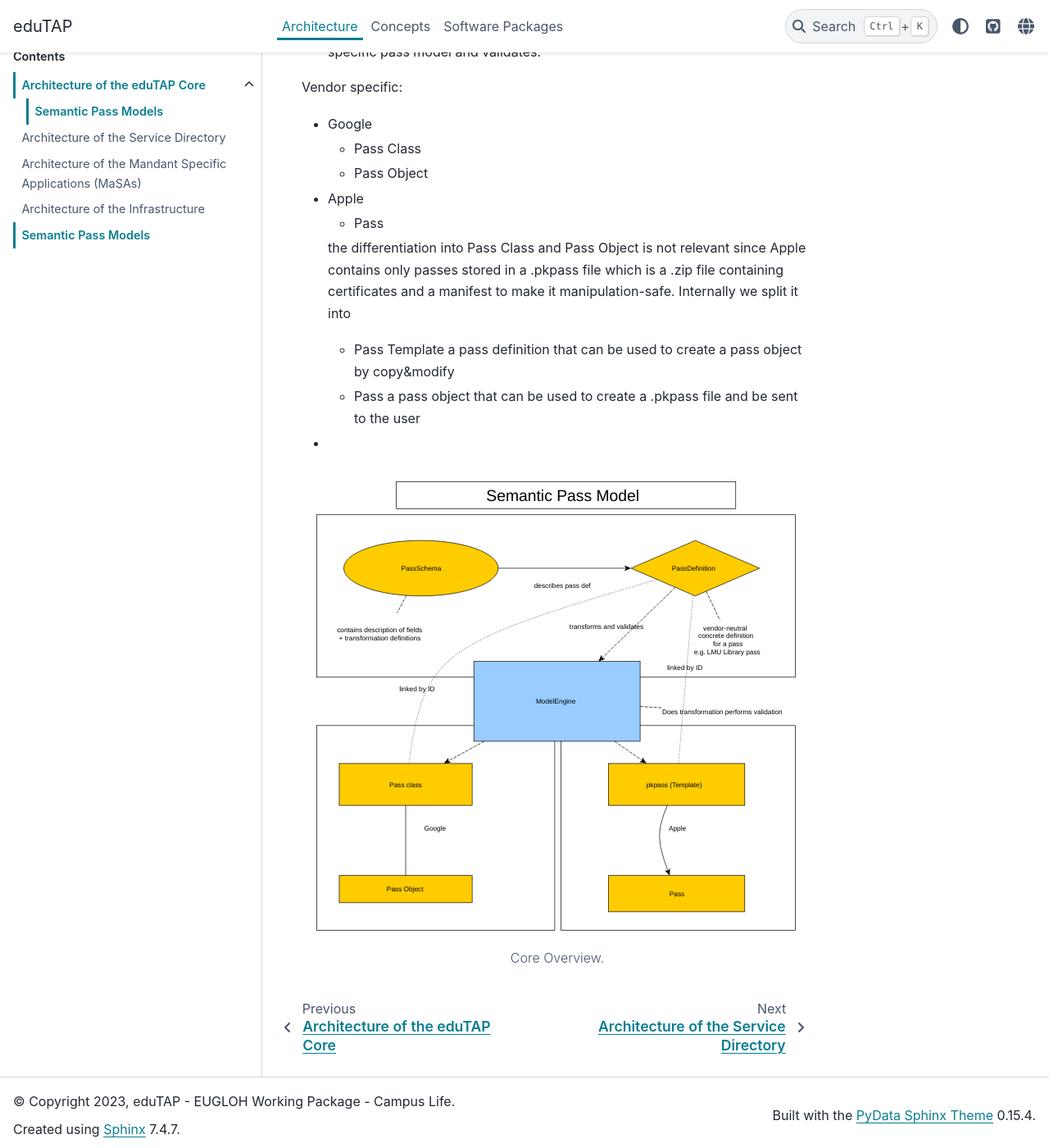
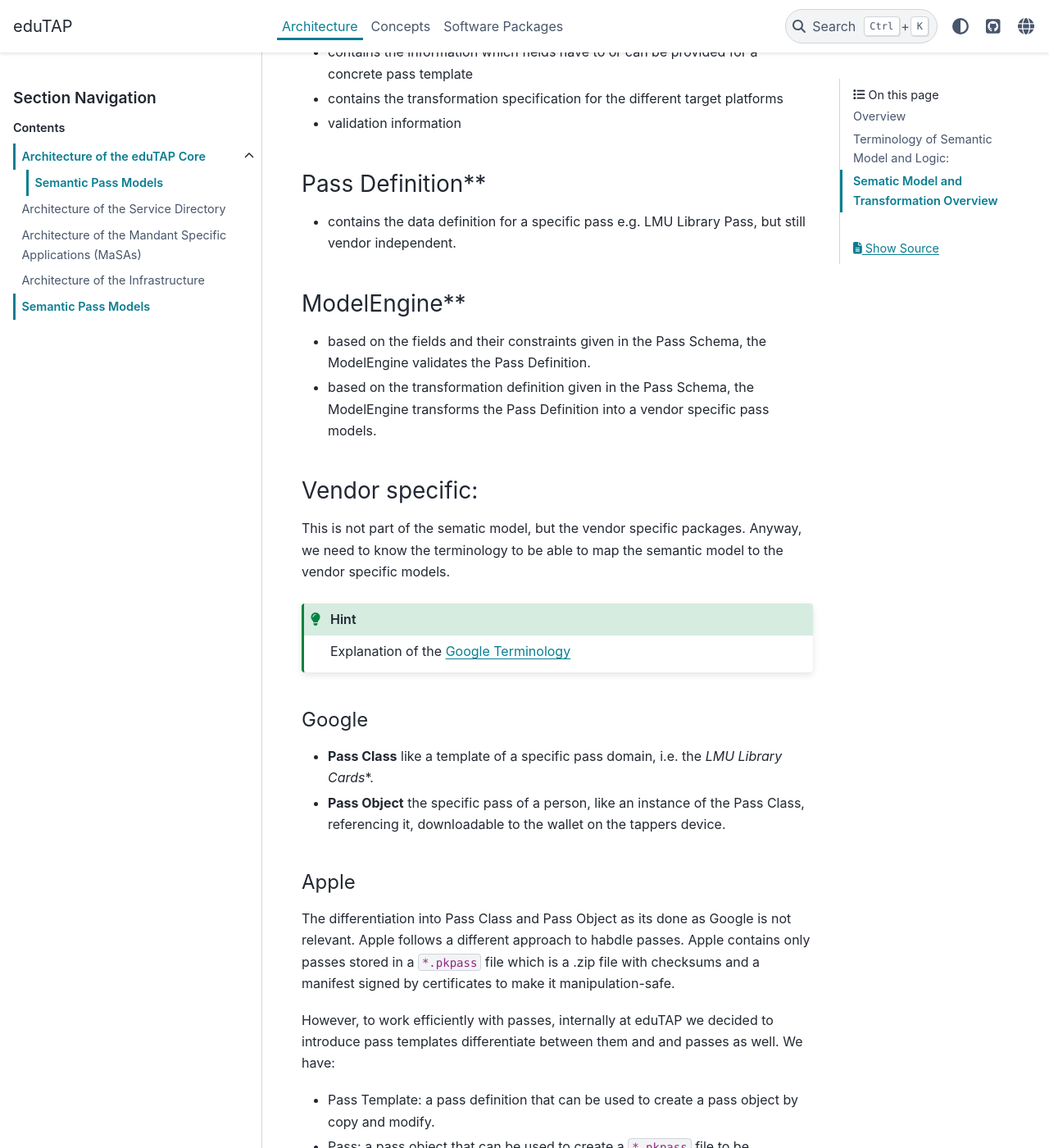
Before and after one commit to edutap-eu/documentation, a Sphinx documentation site: the page built from source/architecture/semanticmodel.md, in a window 1280 px wide and 1400 px high, scrolled down 1026 px. Shown: the whole window at 82% size. Built offline with Sphinx 7.4.7 and the PyData theme 0.15.4, drawn with Linux system fonts in a browser that asks for light colours; some of the changed text lies outside the part shown.

Commit message:
overhaul

````diff
--- a/source/architecture/semanticmodel.md
+++ b/source/architecture/semanticmodel.md
@@ -1,55 +1,69 @@
 # Semantic Pass Models
 
+## Overview
+
 Here we provide semantic pass models primarily vendor-neutral.
-There is no direct one-to-one mapping from semantic pass models to vendor-specific pass models, beecause of differences between different vendors with their proprietary pass models.
+There is no direct one-to-one mapping from semantic pass models to vendor-specific pass models, because of differences between different vendors with their proprietary pass models.
 
 [mapping between existing vendor pass models](https://notificare.com/blog/2023/02/17/how-to-create-digital-passes-for-all/)
 
 [google pass converter](https://github.com/google-wallet/pass-converter)
 
-Important: these semantic pass models are from user-centric view and not technical aspect.
+```{attention}
+These semantic pass models are from user-centric view and not technical aspect.
+```
 
 We shall provide:
 
 - registry of pass models
 - base classes for semantic pass models
 - declarative definition of pass models
-- transformation engine from semantic model to vendor-specific pass models, where the trafos are defined declaratively
-    - trafos concern json data and file data
+- transformation engine from semantic model to vendor-specific pass models, where the transformations are defined declaratively
+    - transformations concern json data and file data
 
-Terminology:
+## Terminology of Semantic Model and Logic:
 
-[google terminology](https://developers.google.com/wallet/generic/resources/terminology)
+### Pass Schema**:
+- contains the information which fields have to or can be provided for a concrete pass template
+- contains the transformation specification for the different target platforms
+- validation information
 
-- Pass Schema:
-   - contains the information which fields have to or can be provided for a concrete pass template
-   - contains the transformation specification for the different target platforms
-   - validation information
-- Pass Definition:
-   contains the data definition for a specific pass e.g. LMU Library Pass, but still vendor independent.
+### Pass Definition**
+- contains the data definition for a specific pass e.g. LMU Library Pass, but still vendor independent.
 
-- ModelEngine(TraraTrara)
-   based on the transformation definition given in the Pass Schema, the ModelEngine transforms the Pass Template into a vendor specific pass model and validates.
+### ModelEngine**
+- based on the fields and their constraints given in the Pass Schema, the ModelEngine validates the Pass Definition.
+- based on the transformation definition given in the Pass Schema, the ModelEngine transforms the Pass Definition into a vendor specific pass models.
 
-Vendor specific:
+### Vendor specific:
 
-- Google
-    - Pass Class
-    - Pass Object
-- Apple
-    - Pass
+This is not part of the sematic model, but the vendor specific packages.
+Anyway, we need to know the terminology to be able to map the semantic model to the vendor specific models.
 
-    the differentiation into Pass Class and Pass Object is not relevant since Apple contains only passes
-    stored in a .pkpass file which is a .zip file containing certificates and a manifest to make it manipulation-safe.
-    Internally we split it into
-    - Pass Template
-        a pass definition that can be used to create a pass object by copy&modify
-    - Pass
-        a pass object that can be used to create a .pkpass file and be sent to the user
+```{hint}
+Explanation of the [Google Terminology](https://developers.google.com/wallet/generic/resources/terminology)
+```
 
--
+#### Google
+- **Pass Class** like a template of a specific pass domain, i.e. the *LMU Library Cards**.
+- **Pass Object** the specific pass of a person, like an instance of the Pass Class, referencing it, downloadable to the wallet on the tappers device.
+
+#### Apple
+
+The differentiation into Pass Class and Pass Object as its done as Google is not relevant.
+Apple follows a different approach to habdle passes.
+Apple contains only passes stored in a `*.pkpass` file which is a .zip file with checksums and a manifest signed by certificates to make it manipulation-safe.
+
+However, to work efficiently with passes, internally at eduTAP we decided to introduce pass templates differentiate between them and and passes as well.
+We have:
+
+- Pass Template: a pass definition that can be used to create a pass object by copy and modify.
+- Pass: a pass object that can be used to create a `*.pkpass` file to be downloaded/ sent to the tapper.
+
+## Sematic Model and Transformation Overview
+
 ```{figure} SemanticPassModel.svg
 :alt: semantic pass model and transformation to vendor specific passes.
 
-Core Overview.
+Sematic Model and Transformation Overview
 ```
````
